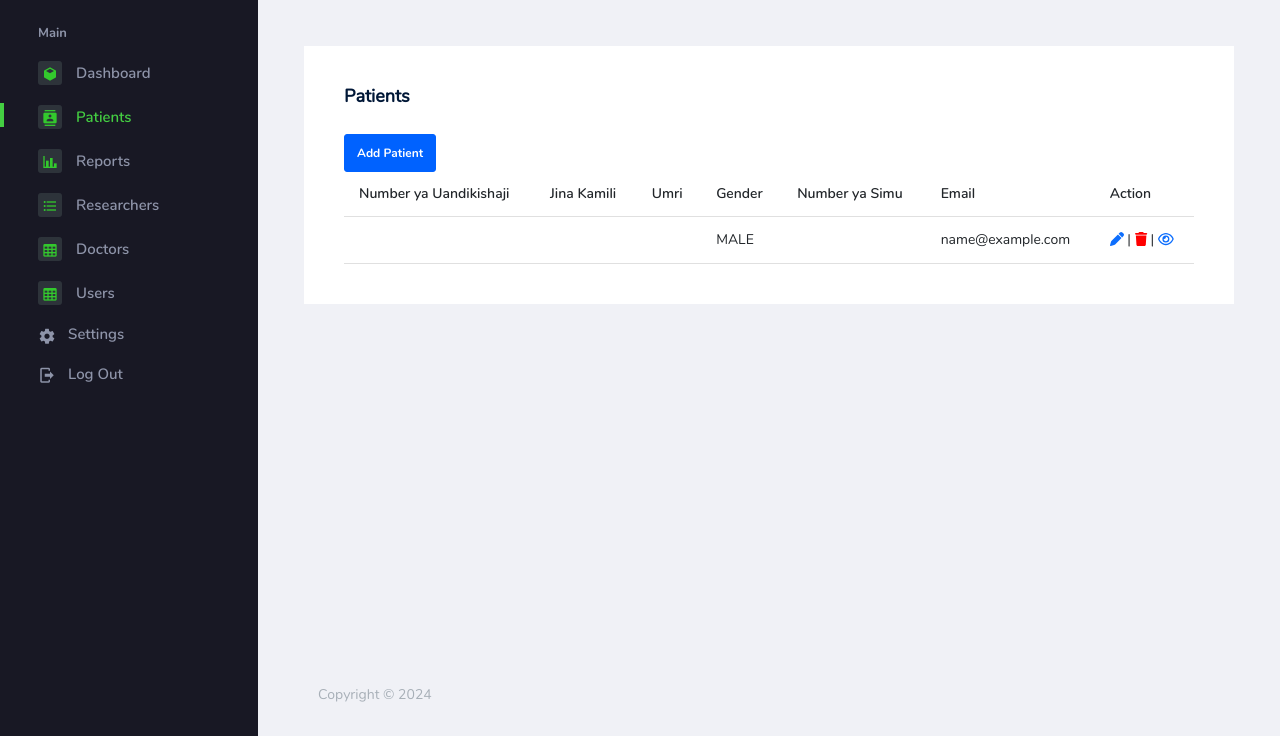
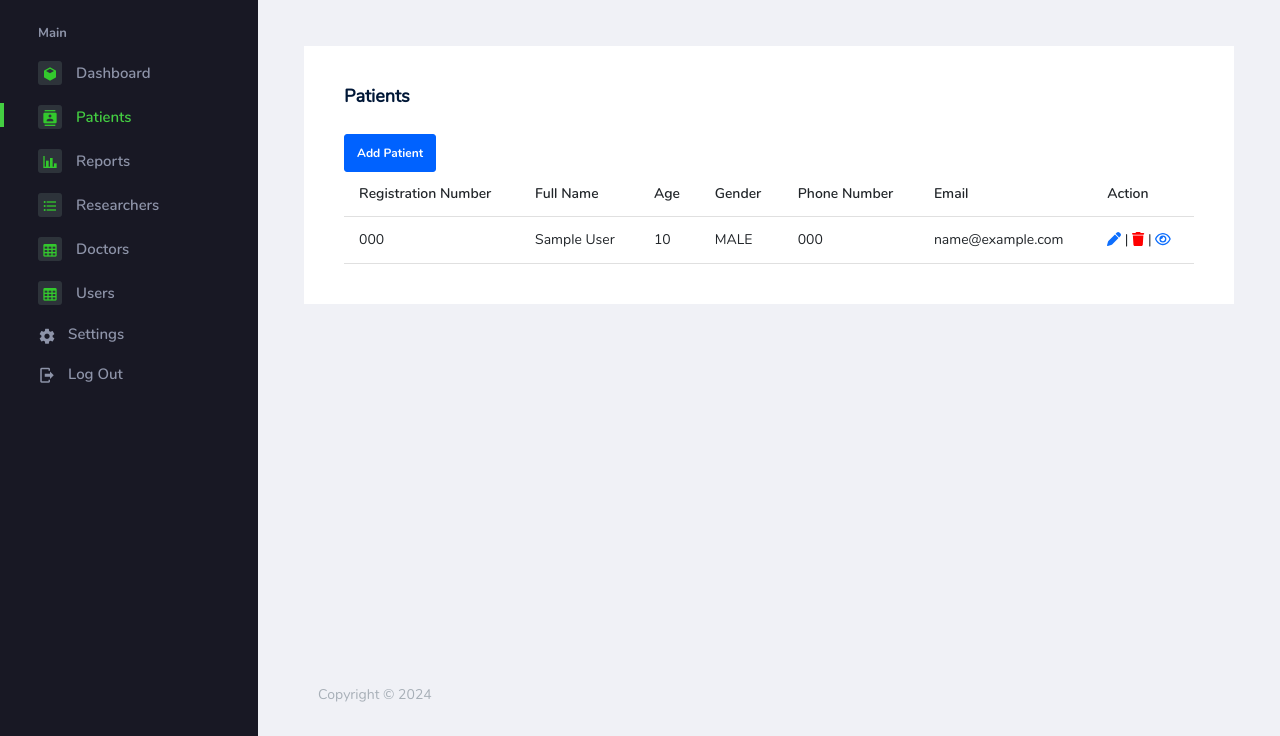
Before and after one commit to hassanyange/digitization-clinical-card-system, a Django app: page /patients in a window 1280 px wide. Shown: the part 64-800 px from the top of the page. Run offline with Django 5.2, Linux system fonts and the light colour scheme; a user stored in the database is signed in; tables that the repository leaves empty hold one stand-in row (values such as "Sample post"); some libraries are stand-ins or nearby versions.

Commit message:
somechanges

```diff
--- a/templates/patients.html
+++ b/templates/patients.html
@@ -1,32 +1,22 @@
 {% extends "snippets/base.html" %}
 
-
 {% block content %}
-
 
    <!-- partial:partials/_navbar.html -->
    {% include "snippets/navbar.html" %}
 
-
-
    <!-- partial -->
    <div class="container-fluid page-body-wrapper">
       <!-- partial:partials/_sidebar.html -->
-
       {% include "snippets/sidebar.html" %}
-
-
-
       <!-- partial -->
       <div class="main-panel">
          <div class="content-wrapper">
             <div class="d-xl-flex justify-content-between align-items-start">
-              {% comment %} <h2 class="text-dark font-weight-bold mb-2"> Overview dashboard </h2> {% endcomment %}
-
+               <!-- <h2 class="text-dark font-weight-bold mb-2"> Overview dashboard </h2> -->
             </div>
             <div class="row">
                <div class="col-md-12">
-
                   <div class="col-lg-12 grid-margin stretch-card">
                      <div class="card">
                         <div class="card-body">
@@ -35,20 +25,16 @@
                            <button type="button" class="btn btn-primary" data-bs-toggle="modal" data-bs-target="#addPatientModal">
                            Add Patient
                            </button>
-
                            {% include "snippets/messages.html" %}
-
-
                            <div class="table-responsive">
                               <table class="table table-hover">
                                  <thead>
                                     <tr>
-                              <th>Number ya Uandikishaji</th>
-                              <th>Jina Kamili</th>
-                              <th>Umri</th>
+                                       <th>Registration Number</th>
+                                       <th>Full Name</th>
+                                       <th>Age</th>
                                        <th>Gender</th>
-                              {% comment %} <th>Anuani</th> {% endcomment %}
-                              <th>Number ya Simu</th>
+                                       <th>Phone Number</th>
                                        <th>Email</th>
                                        <th>Action</th>
                                     </tr>
@@ -56,12 +42,11 @@
                                  <tbody>
                                     {% for patient in patients %}
                                     <tr>
-                              <td>{{ patient.number_ya_uandikishaji }}</td>
-                              <td>{{ patient.jina_kamili }}</td>
-                              <td>{{ patient.umri }}</td>
+                                       <td>{{ patient.registration_number }}</td>
+                                       <td>{{ patient.full_name }}</td>
+                                       <td>{{ patient.age }}</td>
                                        <td>{{ patient.get_gender_display }}</td>
-                              {% comment %} <td>{{ patient.anuani }}</td> {% endcomment %}
-                              <td>{{ patient.number_ya_simu }}</td>
+                                       <td>{{ patient.phone_number }}</td>
                                        <td>{{ patient.email }}</td>
                                        <td>
                                           <a href="#"><i class="fa-solid fa-pen"></i></a> |
@@ -72,17 +57,10 @@
                                     {% endfor %}
                                  </tbody>
                               </table>
-
-                </div>
-
                            </div>
                         </div>
                      </div>
-
-
-
-
-
+                  </div>
                </div>
             </div>
          </div>
@@ -95,7 +73,6 @@
    </div>
    <!-- page-body-wrapper ends -->
    </div>
-
 
    <!-- Modal -->
    <div class="modal fade" id="addPatientModal" tabindex="-1" aria-labelledby="addPatientModalLabel" aria-hidden="true">
@@ -119,5 +96,4 @@
       </div>
    </div>
 
-
 {% endblock content %}
--- a/templates/signin.html
+++ b/templates/signin.html
@@ -12,7 +12,7 @@
                   {% comment %} <img src="{% static 'ssets/images/logo-dark.svg' %}"> {% endcomment %}
                 </div>
                 {% include "snippets/messages.html" %}
-                <h4>Hello! let's get started</h4>
+                <h4>D <b> DIGITAL CLINICAL CARDS SYSTEM</b> </h4>
                 <h6 class="font-weight-light">Sign in to continue.</h6>
                 <form class="pt-3" action="" method="POST" >
                     {% csrf_token %}
```
Lines whose indentation alone changed are shown as unchanged.
